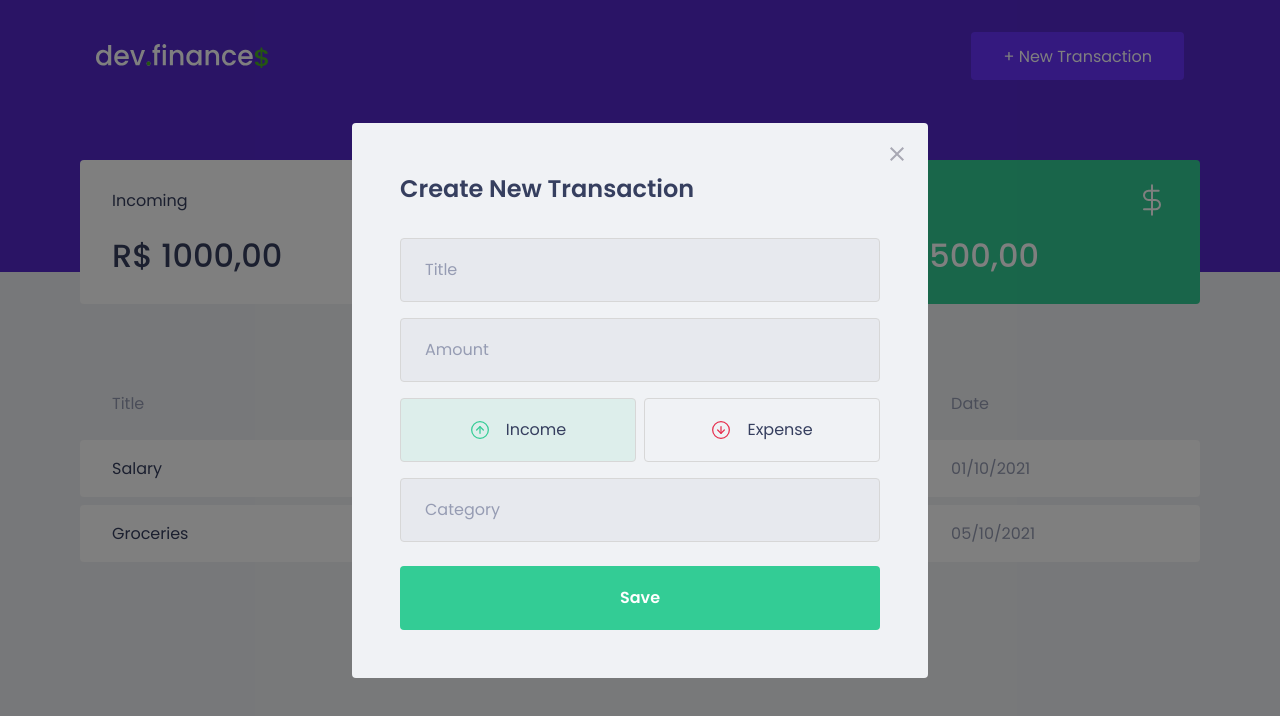
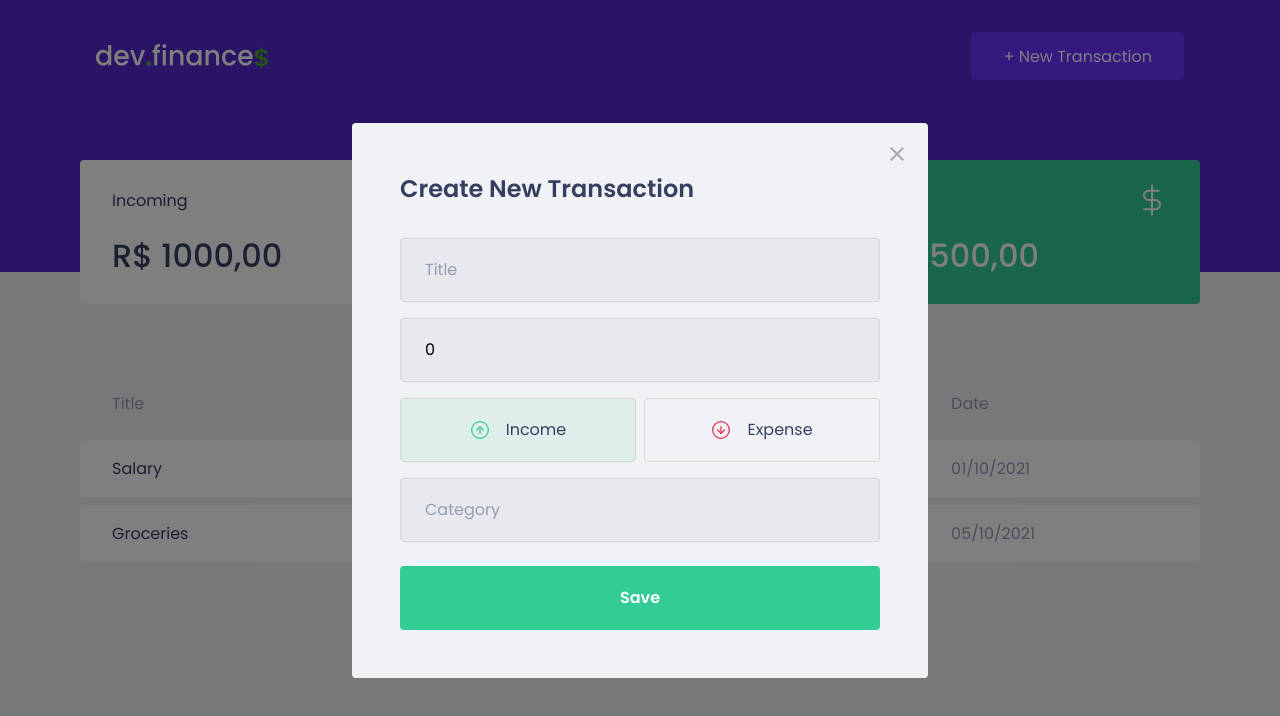
Before and after one commit to driellyps/devfinances2.0, a React (Create React App) app: page / in a window 1280 px wide. Both pictures are taken after a click on the button "+ New Transaction". Shown: the top 716 px of the page. Built offline with nearby package versions, Linux system fonts and the light colour scheme; no server answers; what miragejs would draw is missing.

Commit message:
save values on state

```diff
--- a/src/components/NewTransactionModal/index.tsx
+++ b/src/components/NewTransactionModal/index.tsx
@@ -1,4 +1,4 @@
-import { useState } from 'react'
+import { FormEvent, useState } from 'react'
 import Modal from 'react-modal'
 import { Container, RadioBox, TransactionTypeContainer } from './styles'
 import closeImg from '../../assets/close.svg'
@@ -13,8 +13,14 @@ interface NewTransactionModalProps {
 }
 
 export function NewTransactionModal({ isOpen, onRequestClose }: NewTransactionModalProps) {
+  const [title, setTitle] = useState('')
+  const [amount, setAmount] = useState(0)
   const [type, setType] = useState('deposit')
+  const [category, setCategory] = useState('')
 
+  function handleNewTransaction(e: FormEvent) {
+    e.preventDefault()
+  }
 
   return (
     <Modal
@@ -28,11 +34,20 @@ export function NewTransactionModal({ isOpen, onRequestClose }: NewTransactionMo
         <img src={closeImg} alt="Close modal" />
       </button>
 
-      <Container>
+      <Container onSubmit={handleNewTransaction}>
         <h2>Create New Transaction</h2>
 
-        <input placeholder="Title" />
-        <input placeholder="Amount" type="number" />
+        <input
+          placeholder="Title"
+          value={title}
+          onChange={e => setTitle(e.target.value)}
+        />
+        <input
+          placeholder="Amount"
+          type="number"
+          value={amount}
+          onChange={e => setAmount(Number(e.target.value))}
+        />
 
         <TransactionTypeContainer>
           <RadioBox
@@ -57,7 +72,11 @@ export function NewTransactionModal({ isOpen, onRequestClose }: NewTransactionMo
 
         </TransactionTypeContainer>
 
-        <input placeholder="Category" />
+        <input
+          placeholder="Category"
+          value={category}
+          onChange={e => setCategory(e.target.value)}
+        />
         <button type="submit">
           Save
         </button>
```
